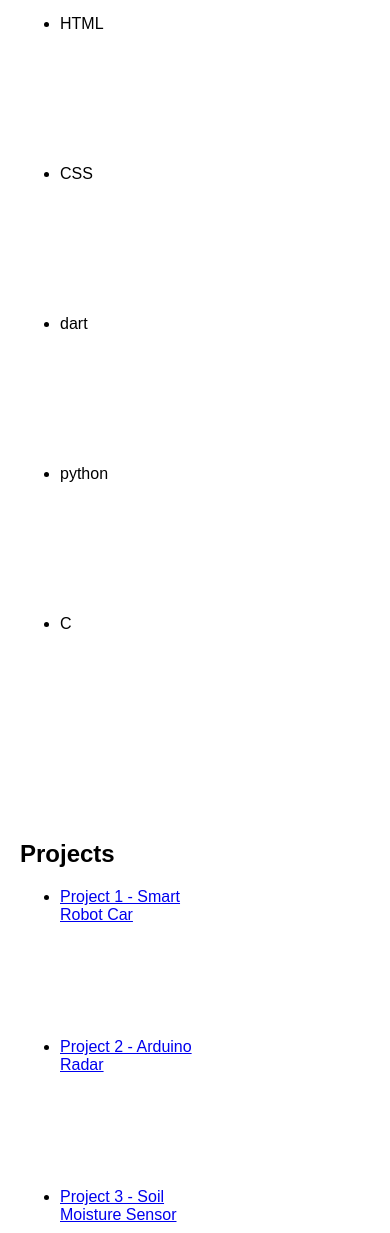
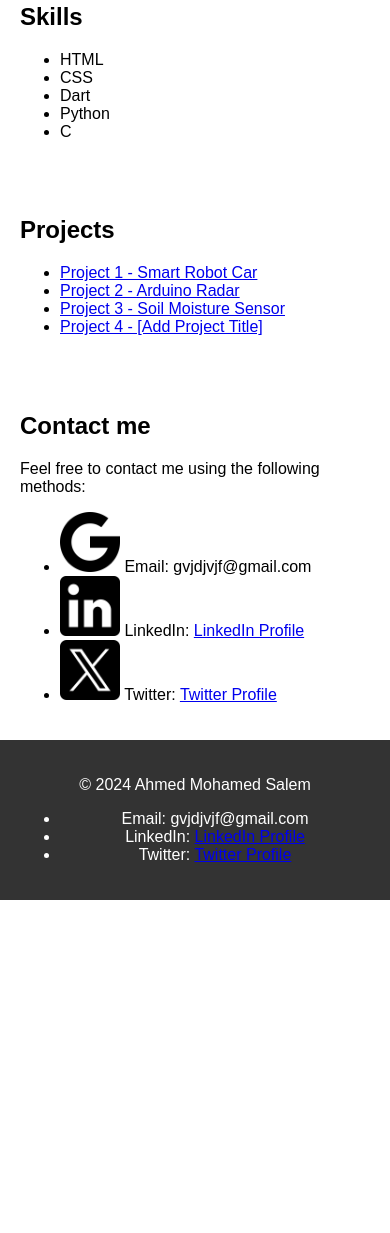
Before and after one commit to AHMEDSALEM87654/portfolio, a plain HTML site: page index.html in a window 390 px wide. Shown: the part 767-2000 px from the top of the page. After the commit the page ends 1667 px from the top, so only its background shows below. Drawn offline with Linux system fonts and the light colour scheme.

Commit message:
This is my Second update

```diff
--- a/index.html
+++ b/index.html
@@ -1,15 +1,13 @@
 <!DOCTYPE html>
 <html>
   <head>
+    <meta charset="UTF-8">
     <title>Ahmed Mohamed Salem</title>
     <link rel="stylesheet" href="style.css">
   </head>
   <body>
     <header>
       <img class="photo" src="profile-pic-4 copy.png" alt="Ahmed Mohamed Salem">
-      <style>
-
-      </style>
       <h1>Ahmed Mohamed Salem's Personal Website</h1>
       <nav>
         <a href="#home">Home</a> |
@@ -23,7 +21,7 @@
     <main>
       <section id="about">
         <h2>About Me</h2>
-        <p>I am a Software developer And hardware with experience in HTML, CSS, and Python , Dart .I enjoy building responsive and user-friendly websites , Mobile apps , Robotics. and love Software</p>
+        <p>I am a Software developer And hardware with experience in HTML, CSS, and Python, Dart.I enjoy building responsive and user-friendly websites, Mobile apps, Robotics.</p>
       </section>
 
       <section id="skills">
@@ -31,8 +29,8 @@
         <ul>
           <li>HTML</li>
           <li>CSS</li>
-          <li>dart</li>
-          <li>python</li>
+          <li>Dart</li>
+          <li>Python</li>
           <li>C</li>
         </ul>
       </section>
@@ -43,22 +41,19 @@
           <li><a href="https://projecthub.arduino.cc/TheTNR/4wd-smart-robot-car-1485b9">Project 1 - Smart Robot Car</a></li>
           <li><a href="https://www.electronicshub.org/arduino-radar-project/">Project 2 - Arduino Radar</a></li>
           <li><a href="https://randomnerdtutorials.com/guide-for-soil-moisture-sensor-yl-69-or-hl-69-with-the-arduino/">Project 3 - Soil Moisture Sensor</a></li>
-          <li><a href="file:///Users/ahmedmohamed/Desktop/CODES/HTML:CSS/copyrits/indix.html">Project 4 - [Add Project Title]</a></li>
+          <li><a href="https://example.com/project4">Project 4 - [Add Project Title]</a></li>
         </ul>
       </section>
 
-      <video autoplay muted loop id="myVideo">
-        <source src="0610.mp4" type="video/mp4">
-        <img src="fallback-image.png" alt="Video Placeholder">
-      </video>
+
 
       <section id="contact">
         <h2>Contact me</h2>
         <p>Feel free to contact me using the following methods:</p>
         <ul>
-          <li><img class="img-contact"  src="google.png" alt="Google Icon"> Email: gvjdjvjf@gamil.com </li>
-          <li><img  class="img-contact" src="linkedin-logo.png" alt="LinkedIn Icon"> LinkedIn: <a href="https://www.linkedin.com/in/ahmed-mohamed-salem-0550a22ab/">LinkedIn Profile</a></li>
-          <li><img class="img-contact" src="twitter.png" alt="Twitter Icon"> X: <a href="https://x.com/AhmedMo87622181"> X Profile</a></li>
+          <li><img class="a1" src="google.png" alt="Google Icon"> Email: gvjdjvjf@gmail.com</li>
+          <li><img  class="a1"  src="linkedin-logo.png" alt="LinkedIn Icon"> LinkedIn: <a href="https://www.linkedin.com/in/ahmed-mohamed-salem-0550a22ab/">LinkedIn Profile</a></li>
+          <li><img   class="a1" src="twitter.png" alt="Twitter Icon"> Twitter: <a href="https://twitter.com/AhmedMo87622181">Twitter Profile</a></li>
         </ul>
       </section>
 
@@ -66,14 +61,12 @@
         <div class="footer-continue">
           <p>&copy; 2024 Ahmed Mohamed Salem</p>
           <ul>
-            <li>Email: gvjdjvjf@gamil.com</li>
+            <li>Email: gvjdjvjf@gmail.com</li>
             <li>LinkedIn: <a href="https://www.linkedin.com/in/ahmed-mohamed-salem-0550a22ab/">LinkedIn Profile</a></li>
-            <li>X: <a href="https://x.com/AhmedMo87622181"> X Profile</a></li>
+            <li>Twitter: <a href="https://twitter.com/AhmedMo87622181">Twitter Profile</a></li>
           </ul>
         </div>
       </footer>
-
     </main>
-
   </body>
 </html>
--- a/style.css
+++ b/style.css
@@ -1,3 +1,4 @@
+/* Basic Styling */
 body {
   font-family: sans-serif;
   margin: 0;
@@ -24,26 +25,6 @@ section {
   padding: 20px;
 }
 
-.skills ul {
-  list-style: none;
-  padding: 0;
-}
-
-.img-contact{
-  display: block;
-  width: 150px;
-  height: 150px;
-}
-
-ul li{
-  width: 150px;
-  height: 150px;
-}
-
-.skills li {
-  margin-bottom: 10px;
-}
-
 footer {
   background-color: #333; /* Example color */
   color: white;
@@ -51,37 +32,20 @@ footer {
   padding: 20px;
 }
 
-footer ul {
-  list-style: none;
-  padding: 0;
+/* Navigation Styles */
+nav a {
+  /*... styles for navigation links... */
 }
 
-footer li {
-  margin-bottom: 10px;
+/* Skills Section Styles */
+.skills ul {
+  /*... styles for the skills list... */
 }
-
-footer a {
-  color: white;
-  text-decoration: none;
-}
-video{
-width: 100%;
-height: 95%;
-
-
+img{
+width: 300px; ;
 
 
 }
-img{
-
-width: 20%;
-
+.a1{
+  width: 60px;
 }
-
-/* Media Query for Smaller Screens (e.g., Phones) */
-@media (max-width: 600px) {
-  nav a {
-    display: block; /* Stack navigation links */
-    margin-bottom: 10px;
-  }
-}
```
